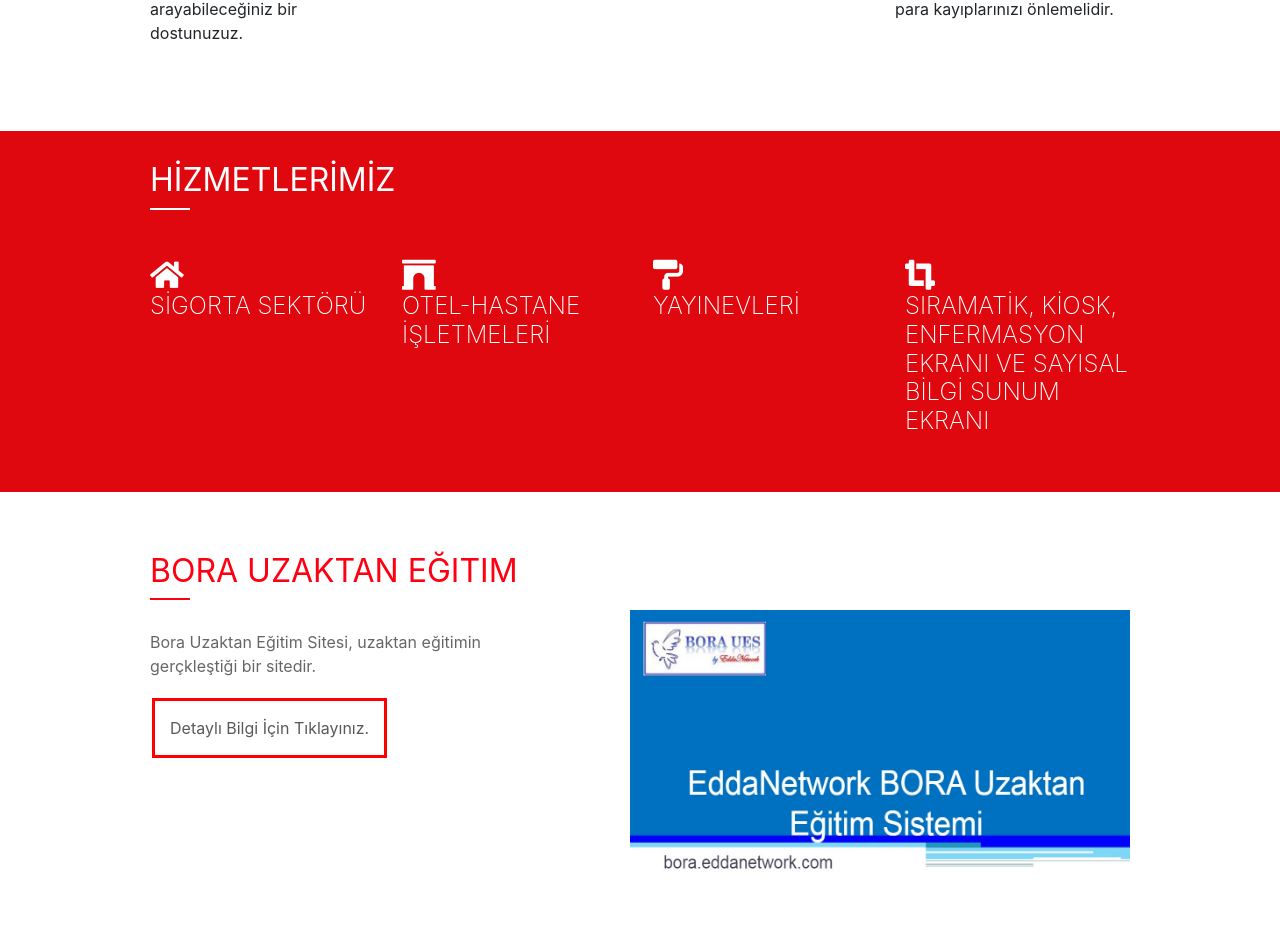
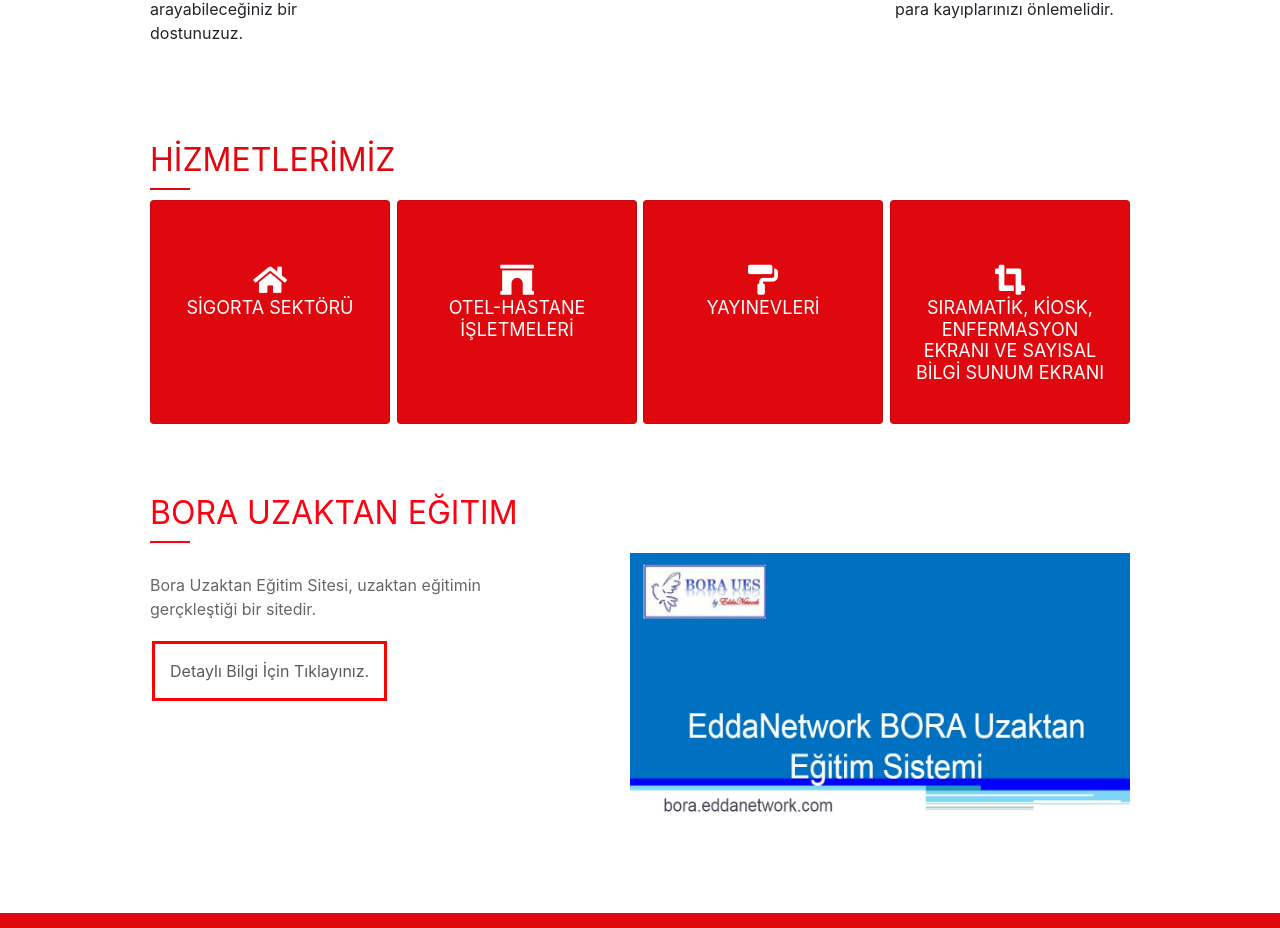
Before and after one commit to yaprakbulut/eddanetwork_website, a React (Create React App) app: page / in a window 1280 px wide. Shown: the part 1179-2107 px from the top of the page. Built offline with nearby package versions, Linux system fonts and the light colour scheme.

Commit message:
services

```diff
--- a/src/components/HomePage/HomePage.css
+++ b/src/components/HomePage/HomePage.css
@@ -12,7 +12,7 @@
 /* services section */
 
 .services {
-  background:#df080e;
+  background: #fff;
   padding: 10px 10px;
   color: white;
   margin: 0 auto;
@@ -28,10 +28,9 @@
 }
 
 .single-service .texts h2 {
-  font-weight: 200;
-  font-size: x-large;
+  font-weight: 400;
+  font-size: 18px;
 }
-
 
 /* responsive */
 @media screen and (min-width: 664px) {
@@ -48,7 +47,7 @@
 
 @media screen and (min-width: 978px) {
   .services {
-    padding: 30px 0;
+    padding: 10px 0;
   }
   .services-center {
     display: flex;
@@ -95,7 +94,6 @@
   transform: translateY(-70%);
   transition: transform 1s ease-in-out;
   font-size: 30px;
-
 }
 
 .single-portfolio:hover .plus {
@@ -106,7 +104,6 @@
 .single-portfolio:hover .fa-plus {
   transform: translateY(0%);
 }
-
 
 /* responsive mode */
 @media screen and (min-width: 664px) {
@@ -165,7 +162,7 @@
   width: 100%;
   height: 315px;
 }
-.Button{
+.Button {
   background-color: #fff;
   border: none;
   color: rgb(255, 0, 0);
@@ -178,18 +175,17 @@
   cursor: pointer;
   transition-duration: 0.4s;
   border: 3px solid #ff0000;
-
 }
 .Button:hover {
   background-color: #ff0000;
   color: white;
 }
 
-.link{
+.link {
   color: #000;
 }
 a:link {
-  color: rgba(0, 0, 0, 0.651)
+  color: rgba(0, 0, 0, 0.651);
 }
 
 /* responsive mode */
@@ -369,7 +365,7 @@ a:link {
 /* CONTACT FORM */
 .contact-form {
   background: white;
-    /*url("../../images/contact_back.jpg");*/
+  /*url("../../images/contact_back.jpg");*/
   padding: 30px 10px;
 }
 
@@ -452,13 +448,12 @@ form p {
 @media screen and (min-width: 868px) {
   .contact-form {
     background: white;
-     /* url(../../images/contact_back.jpg); */
+    /* url(../../images/contact_back.jpg); */
     padding: 10px 5px;
     background-position: center center;
     background-size: 100%;
   }
 }
-
 
 /* END OF CONTACT FORM  */
 
@@ -515,39 +510,38 @@ footer ul li a:hover {
 */
 /* end of footer */
 
-
 .font-small {
-  color:black;
-  background-color:#eceff1;
+  color: black;
+  background-color: #eceff1;
   position: relative;
   align-items: center;
   width: 100%;
 }
 
-.footer_social{
+.footer_social {
   color: white;
   background-color: #df080e;
 }
 
-.footer-copyright{
+.footer-copyright {
   text-align: center;
   padding: 1em;
-  background-color:#bdc0c2;
+  background-color: #bdc0c2;
 }
-.mb-0{
+.mb-0 {
   font-weight: lighter;
 }
-.footer-link{
+.footer-link {
   font-weight: normal;
   color: black;
 }
-.footer-link:hover{
+.footer-link:hover {
   font-weight: normal;
   color: red;
 }
-.icon .fab{
+.icon .fab {
   color: white;
 }
-.icon .fab:hover{
+.icon .fab:hover {
   color: rgba(206, 204, 204, 1);
 }
--- a/src/components/HomePage/Services.js
+++ b/src/components/HomePage/Services.js
@@ -1,22 +1,30 @@
-import React from 'react';
-import Title from '../Title';
-import {ProductConsumer} from '../Context/Context';
-import Roll from 'react-reveal/Roll';
-
-
+import React from "react";
+import Title from "../Title";
+import { ProductConsumer } from "../Context/Context";
+import Roll from "react-reveal/Roll";
+import CardDeck from "react-bootstrap/CardDeck";
+import Card from "react-bootstrap/Card";
 
 export default function Services() {
   return (
     <ProductConsumer>
-    {value=>{
-        const {services}= value;
-    return(
+      {(value) => {
+        const { services } = value;
+        return (
           <section className="services">
             <div className="inside-container">
-             <Title title="HİZMETLERİMİZ" color="#FFFF" />
+              <Title title="HİZMETLERİMİZ" color="#df080e" />
               <div className="services-center">
-        {services.map(service=>{
-            return(
+                {services.map((service) => {
+                  return (
+                    <CardDeck>
+                      <Card
+                        style={{ width: "15rem", backgroundColor: "#df080e" }}
+                        text="white"
+                        className="text-center p-3"
+                      >
+                        <Card.Body style={{ padding: "0.5rem" }}>
+                          <Card.Text>
                             <Roll>
                               <div className="single-service" key={service.id}>
                                 <i className={service.icon}></i>
@@ -26,13 +34,17 @@ return (
                                 </div>
                               </div>
                             </Roll>
-            )
+                          </Card.Text>
+                        </Card.Body>
+                      </Card>
+                    </CardDeck>
+                  );
                 })}
               </div>
             </div>
           </section>
-    )
+        );
       }}
     </ProductConsumer>
-)
+  );
 }
```
Lines whose indentation alone changed are shown as unchanged.
